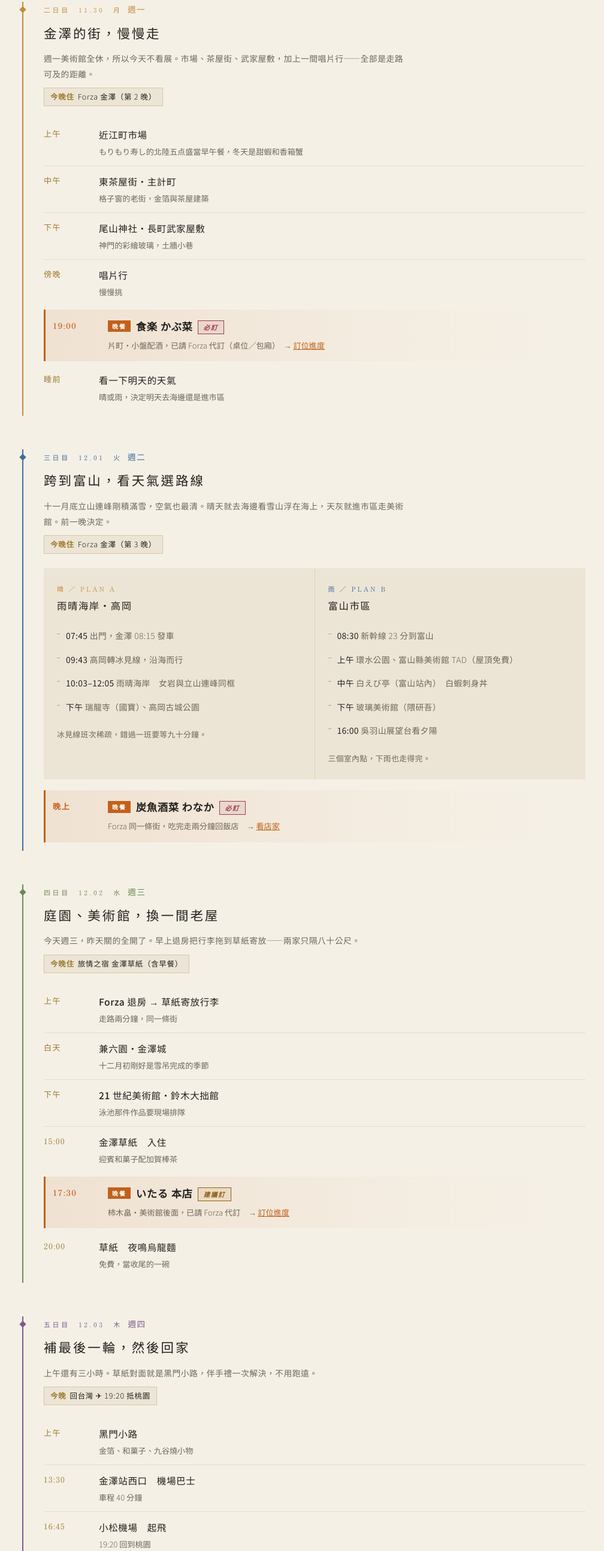
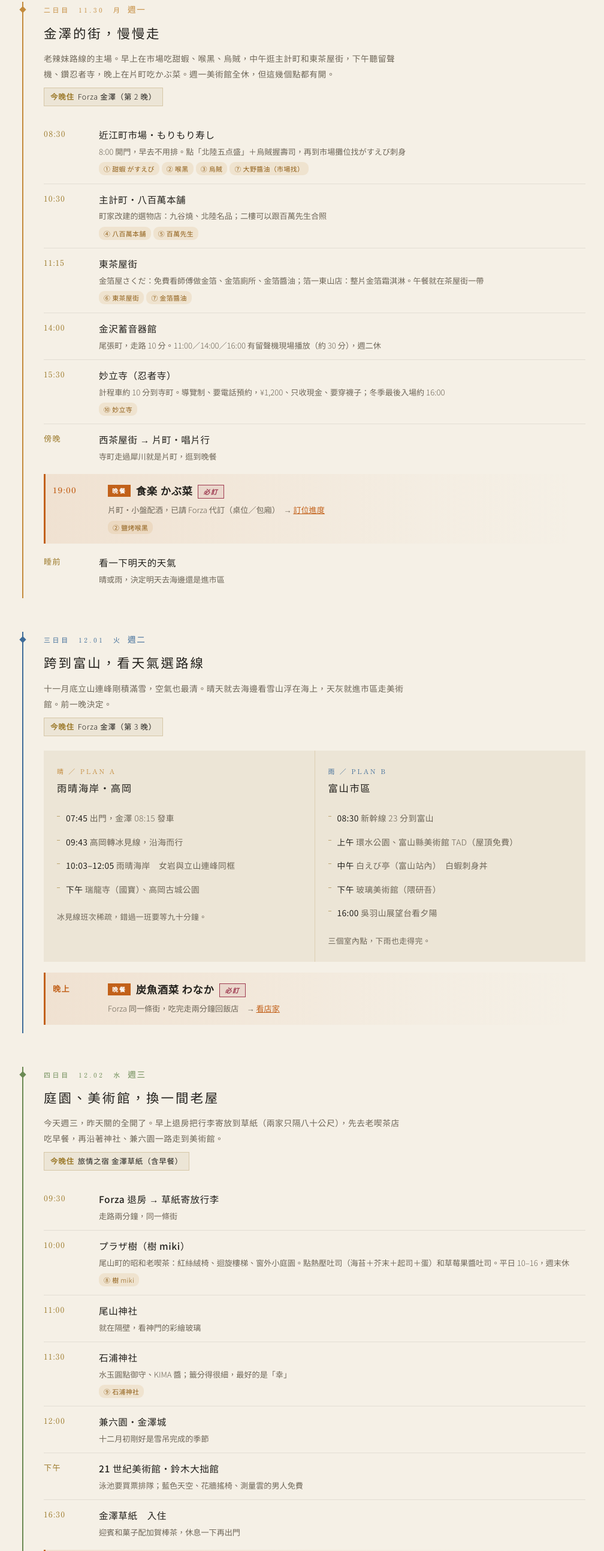
Before and after one commit to davidberger1210/kanazawa-2026, a plain HTML site: page index.html in a window 1280 px wide. Shown: the part 1866-4451 px from the top of the page at 60% size, without its empty margins (133-1141 px from the left). Drawn offline with Linux system fonts and the light colour scheme.

Commit message:
依老辣妹影片與想吃想買清單重排 11/30、12/2、12/3
Co-Authored-By: Claude Opus 5.5 <noreply@anthropic.com>
Claude-Session: https://claude.ai/code/session_01KpUGr6Q1rz5LoX7LmPYwpU

```diff
--- a/index.html
+++ b/index.html
@@ -198,6 +198,14 @@ body{
 .stops li.dine strong::before{content:"晚餐";display:inline-block;font-family:var(--mincho);font-size:.62rem;letter-spacing:.2em;color:#fff;background:#C2611A;padding:1px 7px 0;margin-right:9px;vertical-align:3px}
 .stops li.dine em a{color:#C2611A}
 .stops li.dine .bk{margin-left:8px;vertical-align:1px}
+.want{display:inline-block;font-family:var(--sans);font-style:normal;font-size:.68rem;letter-spacing:.04em;color:#8F5E17;background:rgba(196,139,60,.13);border-radius:9px;padding:1px 8px;margin:4px 4px 0 0}
+.wish{display:grid;grid-template-columns:repeat(2,1fr);gap:1px;background:var(--hair);border:1px solid var(--hair);margin:0 0 34px}
+.wish div{background:var(--ink-2);padding:14px 16px;display:grid;grid-template-columns:26px 1fr;gap:10px;align-items:start}
+.wish b{font-family:var(--mincho);color:#C2611A;font-size:1rem;line-height:1.3}
+.wish h6{font-family:var(--serif);font-size:.95rem;font-weight:600;letter-spacing:.06em;margin-bottom:3px;color:var(--paper)}
+.wish p{font-size:.8rem;color:var(--paper-dim);line-height:1.65}
+.wish p i{font-style:normal;color:var(--paper)}
+@media (max-width:760px){.wish{grid-template-columns:1fr}}
 .stops em{
   font-style:normal;font-size:.82rem;
   color:var(--paper-dim);display:block;margin-top:2px;
@@ -519,15 +527,17 @@ details.mail[open] summary::before{content:"▾ ";}
     <div class="day-head">
       <p class="day-no">二日目　11.30　月<span class="wk">週一</span></p>
       <h3>金澤的街，慢慢走</h3>
-      <p class="day-note">週一美術館全休，所以今天不看展。市場、茶屋街、武家屋敷，加上一間唱片行——全部是走路可及的距離。</p>
+      <p class="day-note">老辣妹路線的主場。早上在市場吃甜蝦、喉黑、烏賊，中午逛主計町和東茶屋街，下午聽留聲機、鑽忍者寺，晚上在片町吃かぶ菜。週一美術館全休，但這幾個點都有開。</p>
       <p class="day-stay"><b>今晚住</b>Forza 金澤（第 2 晚）</p>
     </div>
     <ol class="stops">
-      <li><time>上午</time><div><strong>近江町市場</strong><em>もりもり寿し的北陸五点盛當早午餐，冬天是甜蝦和香箱蟹</em></div></li>
-      <li><time>中午</time><div><strong>東茶屋街・主計町</strong><em>格子窗的老街，金箔與茶屋建築</em></div></li>
-      <li><time>下午</time><div><strong>尾山神社・長町武家屋敷</strong><em>神門的彩繪玻璃，土牆小巷</em></div></li>
-      <li><time>傍晚</time><div><strong>唱片行</strong><em>慢慢挑</em></div></li>
-      <li class="dine"><time>19:00</time><div><strong>食楽 かぶ菜<i class="bk must">必訂</i></strong><em>片町・小盤配酒，已請 Forza 代訂（桌位／包廂）　→ <a href="#booking">訂位進度</a></em></div></li>
+      <li><time>08:30</time><div><strong>近江町市場・もりもり寿し</strong><em>8:00 開門，早去不用排。點「北陸五点盛」＋烏賊握壽司，再到市場攤位找がすえび刺身</em><i class="want">① 甜蝦 がすえび</i><i class="want">② 喉黑</i><i class="want">③ 烏賊</i><i class="want">⑦ 大野醬油（市場找）</i></div></li>
+      <li><time>10:30</time><div><strong>主計町・八百萬本舗</strong><em>町家改建的選物店：九谷燒、北陸名品；二樓可以跟百萬先生合照</em><i class="want">④ 八百萬本舗</i><i class="want">⑤ 百萬先生</i></div></li>
+      <li><time>11:15</time><div><strong>東茶屋街</strong><em>金箔屋さくだ：免費看師傅做金箔、金箔廁所、金箔醬油；箔一東山店：整片金箔霜淇淋。午餐就在茶屋街一帶</em><i class="want">⑥ 東茶屋街</i><i class="want">⑦ 金箔醬油</i></div></li>
+      <li><time>14:00</time><div><strong>金沢蓄音器館</strong><em>尾張町，走路 10 分。11:00／14:00／16:00 有留聲機現場播放（約 30 分），週二休</em></div></li>
+      <li><time>15:30</time><div><strong>妙立寺（忍者寺）</strong><em>計程車約 10 分到寺町。導覽制、要電話預約，¥1,200、只收現金、要穿襪子；冬季最後入場約 16:00</em><i class="want">⑩ 妙立寺</i></div></li>
+      <li><time>傍晚</time><div><strong>西茶屋街 → 片町・唱片行</strong><em>寺町走過犀川就是片町，逛到晚餐</em></div></li>
+      <li class="dine"><time>19:00</time><div><strong>食楽 かぶ菜<i class="bk must">必訂</i></strong><em>片町・小盤配酒，已請 Forza 代訂（桌位／包廂）　→ <a href="#booking">訂位進度</a></em><i class="want">② 鹽烤喉黑</i></div></li>
       <li><time>睡前</time><div><strong>看一下明天的天氣</strong><em>晴或雨，決定明天去海邊還是進市區</em></div></li>
     </ol>
   </article>
@@ -575,15 +585,18 @@ details.mail[open] summary::before{content:"▾ ";}
     <div class="day-head">
       <p class="day-no">四日目　12.02　水<span class="wk">週三</span></p>
       <h3>庭園、美術館，換一間老屋</h3>
-      <p class="day-note">今天週三，昨天關的全開了。早上退房把行李拖到草紙寄放——兩家只隔八十公尺。</p>
+      <p class="day-note">今天週三，昨天關的全開了。早上退房把行李寄放到草紙（兩家只隔八十公尺），先去老喫茶店吃早餐，再沿著神社、兼六園一路走到美術館。</p>
       <p class="day-stay"><b>今晚住</b>旅情之宿 金澤草紙（含早餐）</p>
     </div>
     <ol class="stops">
-      <li><time>上午</time><div><strong>Forza 退房 → 草紙寄放行李</strong><em>走路兩分鐘，同一條街</em></div></li>
-      <li><time>白天</time><div><strong>兼六園・金澤城</strong><em>十二月初剛好是雪吊完成的季節</em></div></li>
-      <li><time>下午</time><div><strong>21 世紀美術館・鈴木大拙館</strong><em>泳池那件作品要現場排隊</em></div></li>
-      <li><time>15:00</time><div><strong>金澤草紙　入住</strong><em>迎賓和菓子配加賀棒茶</em></div></li>
-      <li class="dine"><time>17:30</time><div><strong>いたる 本店<i class="bk rec">建議訂</i></strong><em>柿木畠・美術館後面，已請 Forza 代訂　→ <a href="#booking">訂位進度</a></em></div></li>
+      <li><time>09:30</time><div><strong>Forza 退房 → 草紙寄放行李</strong><em>走路兩分鐘，同一條街</em></div></li>
+      <li><time>10:00</time><div><strong>プラザ樹（樹 miki）</strong><em>尾山町的昭和老喫茶：紅絲絨椅、迴旋樓梯、窗外小庭園。點熱壓吐司（海苔＋芥末＋起司＋蛋）和草莓果醬吐司。平日 10–16，週末休</em><i class="want">⑧ 樹 miki</i></div></li>
+      <li><time>11:00</time><div><strong>尾山神社</strong><em>就在隔壁，看神門的彩繪玻璃</em></div></li>
+      <li><time>11:30</time><div><strong>石浦神社</strong><em>水玉圓點御守、KIMA 醬；籤分得很細，最好的是「幸」</em><i class="want">⑨ 石浦神社</i></div></li>
+      <li><time>12:00</time><div><strong>兼六園・金澤城</strong><em>十二月初剛好是雪吊完成的季節</em></div></li>
+      <li><time>下午</time><div><strong>21 世紀美術館・鈴木大拙館</strong><em>泳池要買票排隊；藍色天空、花牆搖椅、測量雲的男人免費</em></div></li>
+      <li><time>16:30</time><div><strong>金澤草紙　入住</strong><em>迎賓和菓子配加賀棒茶，休息一下再出門</em></div></li>
+      <li class="dine"><time>17:30</time><div><strong>いたる 本店<i class="bk rec">建議訂</i></strong><em>柿木畠・美術館後面，已請 Forza 代訂　→ <a href="#booking">訂位進度</a></em><i class="want">① 小ガス海老唐揚げ</i><i class="want">② 喉黑鹽烤</i></div></li>
       <li><time>20:00</time><div><strong>草紙　夜鳴烏龍麵</strong><em>免費，當收尾的一碗</em></div></li>
     </ol>
   </article>
@@ -593,11 +606,14 @@ details.mail[open] summary::before{content:"▾ ";}
     <div class="day-head">
       <p class="day-no">五日目　12.03　木<span class="wk">週四</span></p>
       <h3>補最後一輪，然後回家</h3>
-      <p class="day-note">上午還有三小時。草紙對面就是黑門小路，伴手禮一次解決，不用跑遠。</p>
+      <p class="day-note">上午還有四小時。先看柳宗理的設計，再把伴手禮補齊，吃碗味噌拉麵就往車站走。回程有 20 公斤託運，醬油可以放心買。</p>
       <p class="day-stay"><b>今晚</b>回台灣 ✈︎ 19:20 抵桃園</p>
     </div>
     <ol class="stops">
-      <li><time>上午</time><div><strong>黑門小路</strong><em>金箔、和菓子、九谷燒小物</em></div></li>
+      <li><time>09:30</time><div><strong>柳宗理記念デザイン研究所</strong><em>尾張町，免費。蝴蝶凳、不鏽鋼餐具原作，部分可以摸。週二到週六開（週一休，所以排今天）</em></div></li>
+      <li><time>10:30</time><div><strong>黑門小路</strong><em>金箔、和菓子、九谷燒小物</em></div></li>
+      <li><time>11:30</time><div><strong>麺屋大河</strong><em>堀川町，車站走路可到。辛味噌拉麵＋能登豬叉燒飯，份量大</em></div></li>
+      <li><time>12:45</time><div><strong>金澤百番街あんと</strong><em>最後補貨：百萬先生周邊、大野醬油、加賀棒茶</em><i class="want">⑤ 百萬先生</i><i class="want">⑦ 大野醬油</i></div></li>
       <li><time>13:30</time><div><strong>金澤站西口　機場巴士</strong><em>車程 40 分鐘</em></div></li>
       <li><time>16:45</time><div><strong>小松機場　起飛</strong><em>19:20 回到桃園</em></div></li>
     </ol>
@@ -617,6 +633,20 @@ details.mail[open] summary::before{content:"▾ ";}
   </div>
 
 
+
+  <p class="sub-h rise" style="margin-top:0">想吃想買的 10 樣　WISHLIST</p>
+  <div class="wish rise">
+    <div><b>①</b><div><h6>很甜的蝦　がすえび</h6><p>正式名クロザコエビ，外表灰褐不起眼，比甜蝦還甜；壞得快，幾乎只在產地吃得到。<i>11/30 もりもり寿し「北陸五点盛」、近江町攤位刺身；12/2 いたる 小ガス海老唐揚げ</i></p></div></div>
+    <div><b>②</b><div><h6>喉黑　のどぐろ</h6><p>白身魚的大トロ。<i>11/30 もりもり（五点盛）、晚上かぶ菜鹽烤；12/1 わなか；12/2 いたる 鹽烤</i></p></div></div>
+    <div><b>③</b><div><h6>烏賊</h6><p>比花枝清爽、脆、帶甜。<i>11/30 もりもり烏賊握壽司；五点盛裡的螢烏賊黑作り</i></p></div></div>
+    <div><b>④</b><div><h6>八百萬本舗</h6><p>主計町的町家選物店，九谷燒、北陸名品。<i>11/30 上午</i></p></div></div>
+    <div><b>⑤</b><div><h6>百萬先生　ひゃくまんさん</h6><p>北陸新幹線吉祥物，加賀八幡起上り造型。<i>11/30 八百萬本舗二樓合照＋周邊；12/3 百番街補貨</i></p></div></div>
+    <div><b>⑥</b><div><h6>東茶屋街</h6><p>金箔屋さくだ（金箔工廠、金箔廁所）＋箔一金箔霜淇淋。<i>11/30 中午</i></p></div></div>
+    <div><b>⑦</b><div><h6>大野醬油</h6><p>石川縣大野町產，適合沾海鮮，味道清爽、香氣濃。<i>11/30 金箔屋さくだ（加金箔版）、近江町；12/3 百番街</i>。放回程託運</p></div></div>
+    <div><b>⑧</b><div><h6>樹 miki（プラザ樹）</h6><p>昭和老喫茶，熱壓吐司。平日才開。<i>12/2 10:00 早餐</i></p></div></div>
+    <div><b>⑨</b><div><h6>石浦神社</h6><p>水玉御守、KIMA 醬、細分吉籤。<i>12/2 上午，兼六園前</i></p></div></div>
+    <div><b>⑩</b><div><h6>妙立寺（忍者寺）</h6><p>4 層 7 樓、29 道樓梯的機關寺。<i>11/30 15:30，要電話預約</i>，¥1,200 現金、要穿襪子</p></div></div>
+  </div>
   <div class="track rise" id="booking">
     <div class="track-top">
       <h4>訂位進度　請 Forza 代訂</h4>
@@ -634,6 +664,7 @@ details.mail[open] summary::before{content:"▾ ";}
       <div><span>12/02 水・週三　いたる 本店　17:30・2 位</span><i class="st wait">等待回信</i></div>
       <div><span>11/29 日・週日　めしや 魚界人　（可線上訂，ebica 表單）</span><i class="st todo">尚未訂</i></div>
       <div><span>12/01 火・週二　炭魚酒菜 わなか　（只能電話）</span><i class="st todo">尚未訂</i></div>
+      <div><span>11/30 月・週一　妙立寺 忍者寺 15:30・2 位　（只能電話）</span><i class="st todo">尚未訂</i></div>
     </div>
     <details class="mail">
       <summary>看寄給飯店的信</summary>
```
